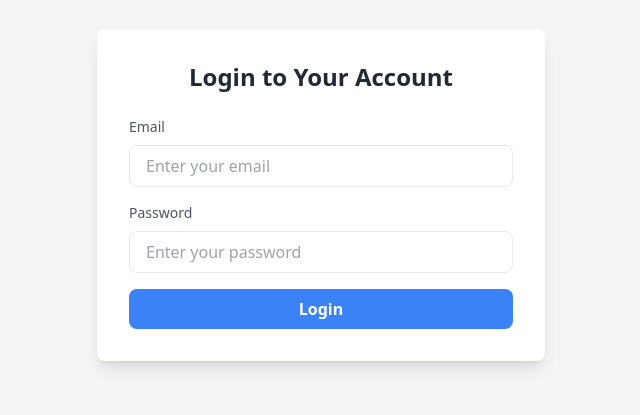
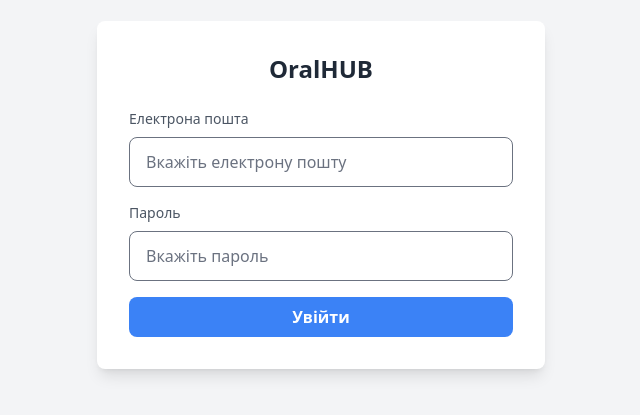
Before and after one commit to polishchuck91/dental-crm, a React (Vite) app in the folder frontend/: page / in a window 1280 px wide. Shown: the part 205-620 px from the top of the page, without its empty margins (319-959 px from the left). Built offline with nearby package versions, Linux system fonts and the light colour scheme.

Commit message:
install taiwind form

```diff
--- a/frontend/package.json
+++ b/frontend/package.json
@@ -18,6 +18,7 @@
   },
   "devDependencies": {
     "@eslint/js": "^9.17.0",
+    "@tailwindcss/forms": "^0.5.10",
     "@types/react": "^18.3.18",
     "@types/react-dom": "^18.3.5",
     "@vitejs/plugin-react": "^4.3.4",
@@ -25,6 +26,8 @@
     "eslint-plugin-react-hooks": "^5.0.0",
     "eslint-plugin-react-refresh": "^0.4.16",
     "globals": "^15.14.0",
+    "prettier": "^3.4.2",
+    "prettier-plugin-tailwindcss": "^0.6.9",
     "typescript": "~5.6.2",
     "typescript-eslint": "^8.18.2",
     "vite": "^6.0.5"
--- a/frontend/src/App.tsx
+++ b/frontend/src/App.tsx
@@ -2,26 +2,26 @@ import "./App.css";
 
 function App() {
   return (
-    <div className="min-h-screen flex items-center justify-center">
-      <div className="bg-white p-8 rounded-lg shadow-lg w-full max-w-md">
-        <h2 className="text-2xl font-bold text-center text-gray-800 mb-6">
-          Login to Your Account
+    <div className="flex min-h-screen items-center justify-center">
+      <div className="w-full max-w-md rounded-lg bg-white p-8 shadow-lg">
+        <h2 className="mb-6 text-center text-2xl font-bold text-gray-800">
+          OralHUB
         </h2>
         <form>
           {/* Email Field */}
           <div className="mb-4">
             <label
               htmlFor="email"
-              className="block text-sm font-medium text-gray-600 mb-2"
+              className="mb-2 block text-sm font-medium text-gray-600"
             >
-              Email
+              Електрона пошта
             </label>
             <input
               type="email"
               id="email"
               name="email"
-              placeholder="Enter your email"
-              className="w-full px-4 py-2 border rounded-lg focus:outline-none focus:ring focus:ring-blue-300"
+              placeholder="Вкажіть електрону пошту"
+              className="form-input w-full rounded-lg px-4 py-3"
               required
             />
           </div>
@@ -30,16 +30,16 @@ function App() {
           <div className="mb-4">
             <label
               htmlFor="password"
-              className="block text-sm font-medium text-gray-600 mb-2"
+              className="mb-2 block text-sm font-medium text-gray-600"
             >
-              Password
+              Пароль
             </label>
             <input
               type="password"
               id="password"
               name="password"
-              placeholder="Enter your password"
-              className="w-full px-4 py-2 border rounded-lg focus:outline-none focus:ring focus:ring-blue-300"
+              placeholder="Вкажіть пароль"
+              className="form-input w-full rounded-lg px-4 py-3"
               required
             />
           </div>
@@ -47,9 +47,9 @@ function App() {
           {/* Submit Button */}
           <button
             type="submit"
-            className="w-full bg-blue-500 hover:bg-blue-600 text-white font-semibold py-2 px-4 rounded-lg transition duration-200"
+            className="text-uppercase w-full rounded-lg bg-blue-500 px-4 py-2 font-semibold text-white transition duration-200 hover:bg-blue-600"
           >
-            Login
+            Увійти
           </button>
         </form>
       </div>
--- a/frontend/tailwind.config.js
+++ b/frontend/tailwind.config.js
@@ -45,5 +45,5 @@ module.exports = {
       },
     },
   },
-  plugins: [],
+  plugins: [require("@tailwindcss/forms")],
 };
```
Also changed, not shown: 2 other files (tests, documents, lock files or other folders).
